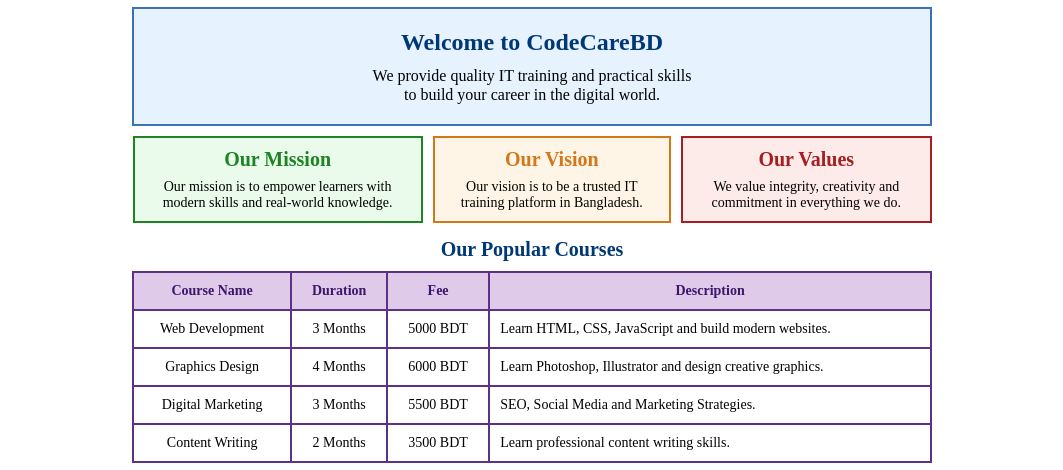
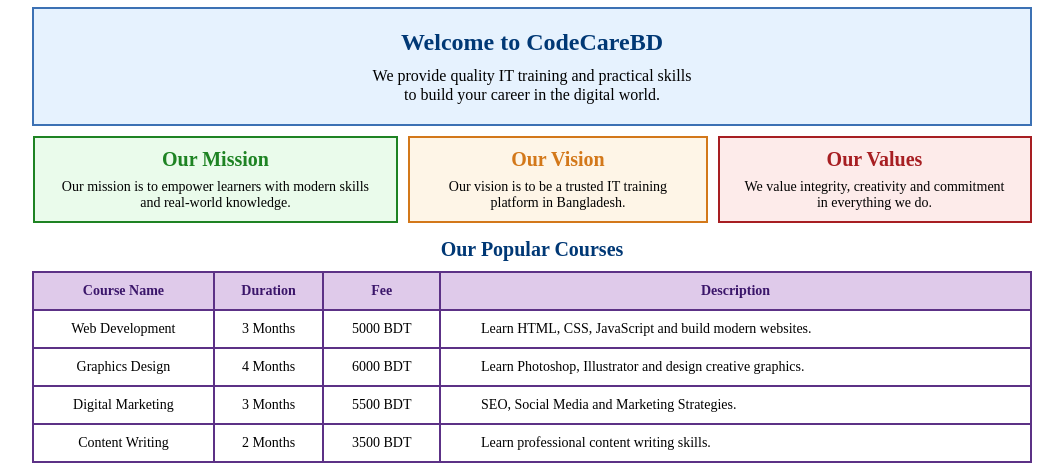
Before and after one commit to pikadv/homework06, a plain HTML site: page index.html in a window 1280 px wide. Shown: the part 118-588 px from the top of the page, without its empty margins (108-1171 px from the left). Drawn offline with Linux system fonts and the light colour scheme.

Commit message:
Add files via upload

```diff
--- a/index.html
+++ b/index.html
@@ -74,25 +74,33 @@
 						<td class="centered-txt">Web Development</td>
 						<td class="centered-txt">3 Months</td>
 						<td class="centered-txt">5000 BDT</td>
-						<td>Learn HTML, CSS, JavaScript and build modern websites.</td>
+						<td class="padded-txt">
+							Learn HTML, CSS, JavaScript and build modern websites.
+						</td>
 					</tr>
 					<tr>
 						<td class="centered-txt">Graphics Design</td>
 						<td class="centered-txt">4 Months</td>
 						<td class="centered-txt">6000 BDT</td>
-						<td>Learn Photoshop, Illustrator and design creative graphics.</td>
+						<td class="padded-txt">
+							Learn Photoshop, Illustrator and design creative graphics.
+						</td>
 					</tr>
 					<tr>
 						<td class="centered-txt">Digital Marketing</td>
 						<td class="centered-txt">3 Months</td>
 						<td class="centered-txt">5500 BDT</td>
-						<td>SEO, Social Media and Marketing Strategies.</td>
+						<td class="padded-txt">
+							SEO, Social Media and Marketing Strategies.
+						</td>
 					</tr>
 					<tr>
 						<td class="centered-txt">Content Writing</td>
 						<td class="centered-txt">2 Months</td>
 						<td class="centered-txt">3500 BDT</td>
-						<td>Learn professional content writing skills.</td>
+						<td class="padded-txt">
+							Learn professional content writing skills.
+						</td>
 					</tr>
 				</table>
 			</section>
--- a/style.css
+++ b/style.css
@@ -75,7 +75,7 @@ main {
 
 .card {
 	border: 2px solid;
-	padding: 10px;
+	padding: 10px 20px;
 }
 
 .card h2 {
@@ -175,6 +175,11 @@ footer li {
 	border-right: 1px solid black;
 }
 
+td.padded-txt {
+	padding-left: 40px;
+	padding-right: 40px;
+}
+
 .copyright {
 	font-weight: normal;
 	font-size: 16px;
@@ -183,7 +188,7 @@ footer li {
 }
 
 .box-container {
-	max-width: 800px;
+	max-width: 1000px;
 	margin-left: auto;
 	margin-right: auto;
 }
```
